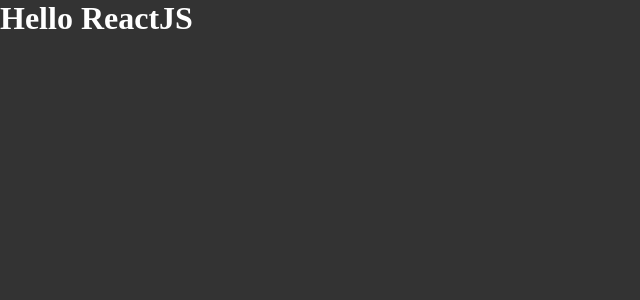
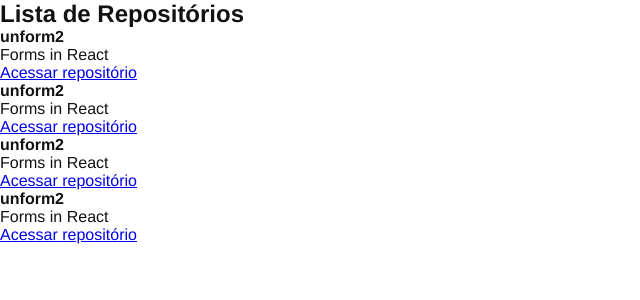
Before and after one commit to ericmadson/Ignite-aulas-github-explorer, a React app: page / in a window 1280 px wide. Shown: the top 300 px of the page, without its empty margins (0-640 px from the left). Built offline with nearby package versions, Linux system fonts and the light colour scheme; the HTML template or start-up script is replaced by a standard one.

Commit message:
(UPDATE) Primeiros componentes + propriedades

```diff
--- a/src/App.jsx
+++ b/src/App.jsx
@@ -1,5 +1,6 @@
+import { RepositoryList } from './components/RepositoryList'
 import './styles/global.scss'
 
 export function App () {
-    return <h1>Hello ReactJS</h1>
+    return < RepositoryList />
 }
--- /dev/null
+++ b/src/components/RepositoryItem.jsx
@@ -0,0 +1,10 @@
+export function RepositoryItem (props) {
+    return (
+        <li>
+            <strong>{props.repository.name ?? 'Default'}</strong>
+            <p>{props.repository.description}</p>
+
+            <a href={props.repository.link}>Acessar repositório</a>
+        </li>
+    );
+};
--- /dev/null
+++ b/src/components/RepositoryList.jsx
@@ -0,0 +1,20 @@
+import { RepositoryItem } from "./RepositoryItem";
+const repository = {
+    name: "unform2",
+    description: "Forms in React",
+    link: "https://github.com/unform/unform"
+};
+
+export function RepositoryList () {
+    return (
+        <section className="repository-list">
+            <h1>Lista de Repositórios</h1>
+            <ul>
+             <RepositoryItem repository={repository} />
+             <RepositoryItem repository={repository} />
+             <RepositoryItem repository={repository} />
+             <RepositoryItem repository={repository} />
+            </ul>
+        </section>
+    );
+};
--- a/src/styles/global.scss
+++ b/src/styles/global.scss
@@ -5,7 +5,6 @@
 }
 
 body {
-    font: Arial, Helvetica, sans-serif;
-    background: #333;
-    color: #FFF;
+    font: 16px "Helvetica Neue", Arial, sans-serif;
+    color: #121214;
 }
```
